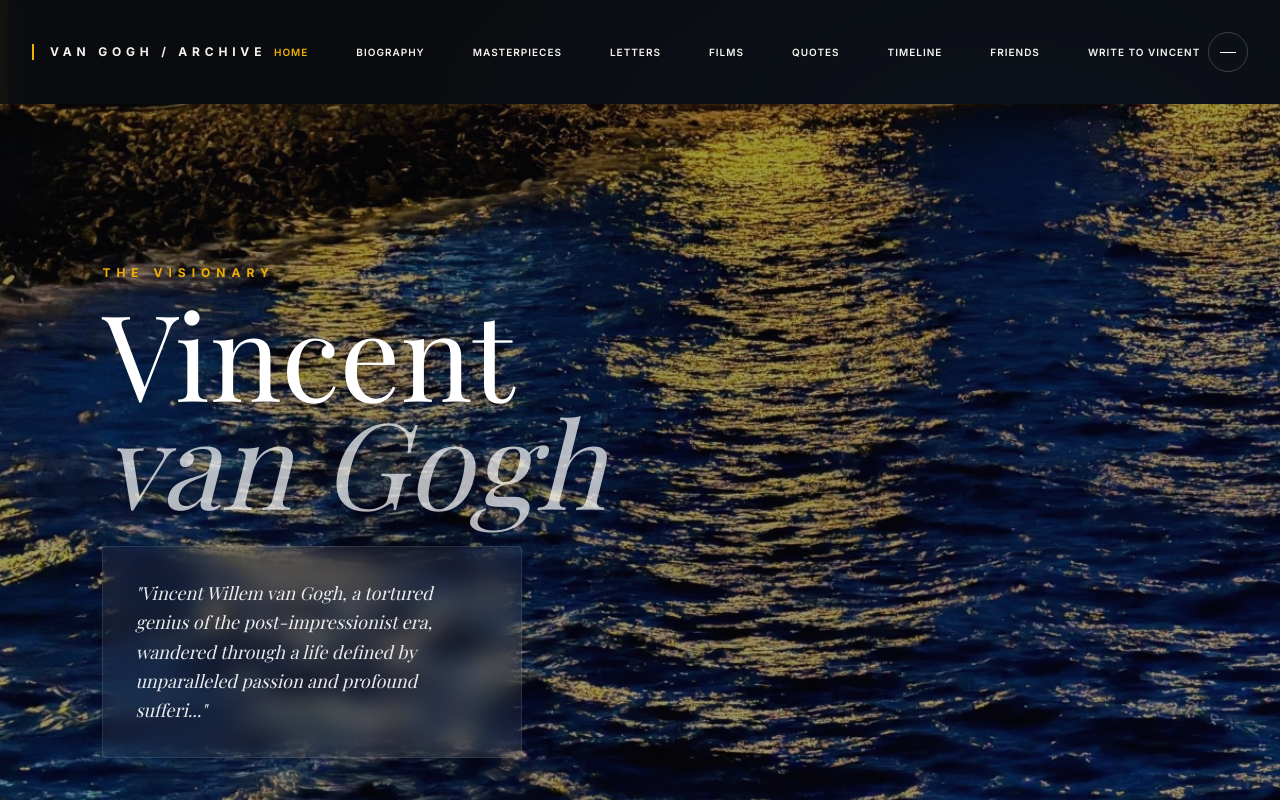
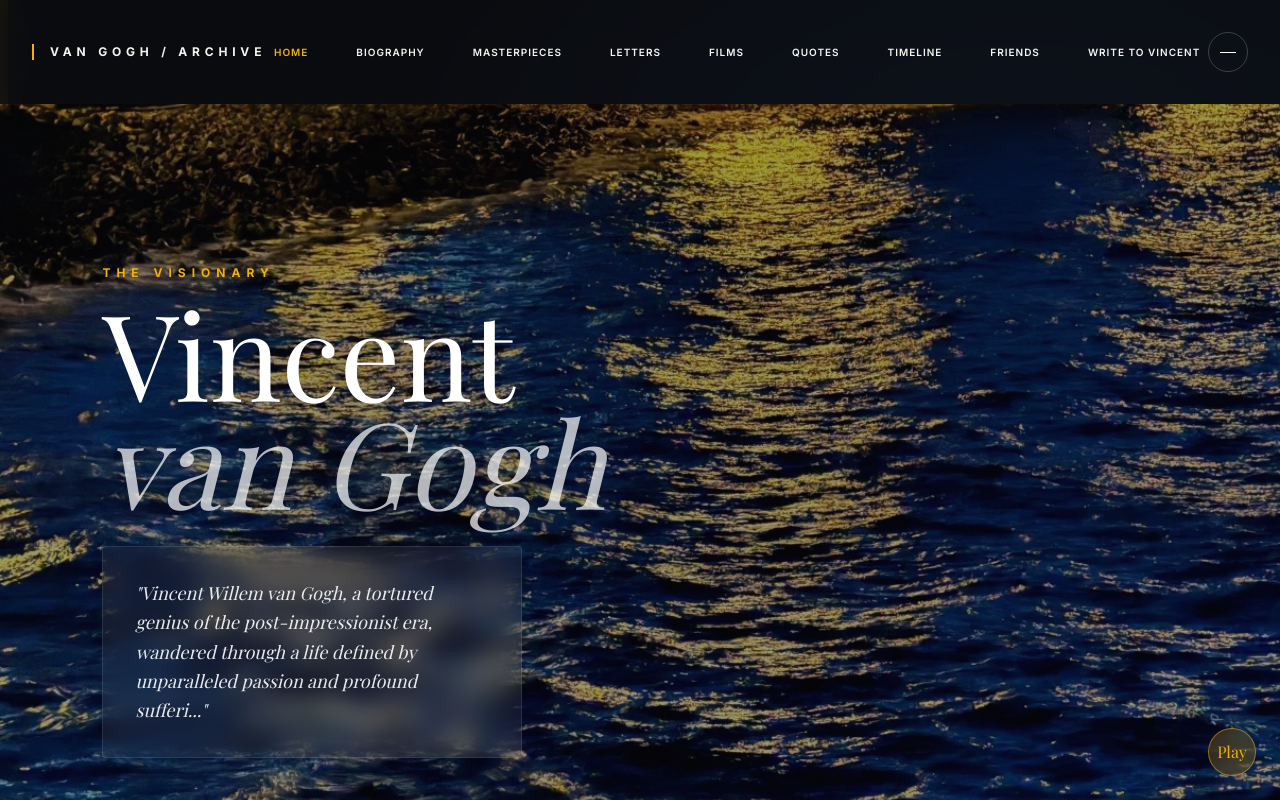
Before and after one commit to olivia3395/Vincent, a React (Vite) app: page / in a window 1280 px wide. Shown: the top 800 px of the page. Built offline with nearby package versions, Linux system fonts and the light colour scheme; a web font is replaced by a local one.

Commit message:
Add files via upload

```diff
--- a/src/App.tsx
+++ b/src/App.tsx
@@ -10,29 +10,38 @@ export default function App() {
   const [loadingReply, setLoadingReply] = useState(false);
   const [selectedSound, setSelectedSound] = useState<string | null>(null);
   const [audioPlayer, setAudioPlayer] = useState<HTMLAudioElement | null>(null);
+  const [vincentAudio, setVincentAudio] = useState<HTMLAudioElement | null>(null);
+  const [musicPlaying, setMusicPlaying] = useState(false);
 
-  // Fade-in audio on mount
+  // Initialize Vincent audio
   useEffect(() => {
     const audio = new Audio('/vincent.mp3');
-    audio.volume = 0;
     audio.loop = true;
-
-    const fadeIn = () => {
-      if (audio.volume < 1) {
-        audio.volume = Math.min(1, audio.volume + 0.05);
-        setTimeout(fadeIn, 200);
-      }
-    };
-
-    audio.play().then(() => {
-      fadeIn();
-    }).catch(err => console.log("Autoplay blocked or failed:", err));
-
+    setVincentAudio(audio);
     return () => {
       audio.pause();
-      audio.src = "";
     };
   }, []);
+
+  const toggleMusic = () => {
+    if (vincentAudio) {
+      if (musicPlaying) {
+        vincentAudio.pause();
+      } else {
+        vincentAudio.volume = 0;
+        vincentAudio.play();
+        // Fade in
+        const fade = setInterval(() => {
+          if (vincentAudio.volume < 1) {
+            vincentAudio.volume = Math.min(1, vincentAudio.volume + 0.05);
+          } else {
+            clearInterval(fade);
+          }
+        }, 200);
+      }
+      setMusicPlaying(!musicPlaying);
+    }
+  };
 
   const playSound = (audioId: string) => {
     if (audioPlayer) {
@@ -299,6 +308,14 @@ export default function App() {
         </div>
       </nav>
 
+      {/* Music Toggle Button */}
+      <button
+        onClick={toggleMusic}
+        className="fixed bottom-6 right-6 z-[60] w-12 h-12 rounded-full bg-yellow-500/20 backdrop-blur-md border border-yellow-500/50 flex items-center justify-center text-yellow-500 hover:bg-yellow-500 hover:text-black transition-all"
+      >
+        {musicPlaying ? 'Pause' : 'Play'}
+      </button>
+
       {/* Hero (Only on Home) */}
       {activeSection === 'Home' && (
         <main className="relative h-screen w-full overflow-hidden flex flex-col justify-center p-12">
```
